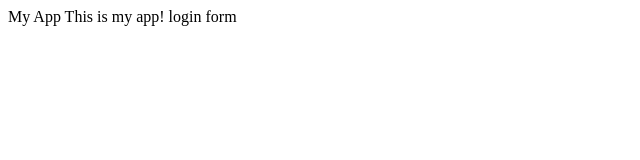
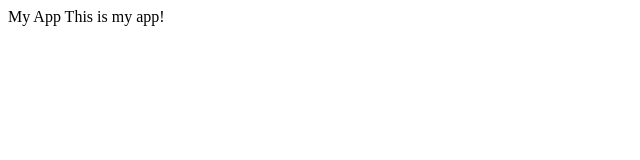
Before and after one commit to firoz-aziz-ansari/sample, a plain HTML site: page index.html in a window 1280 px wide. Shown: the full height of the page, 0-640 px from the left. Drawn offline with Linux system fonts and the light colour scheme.

Commit message:
back to normal

```diff
--- a/index.html
+++ b/index.html
@@ -4,6 +4,5 @@
     </head>
     <body>
         This is my app!
-        login form
     </body>
 </html>
```
Also changed, not shown: login.html (deleted, +0 -1 lines).
